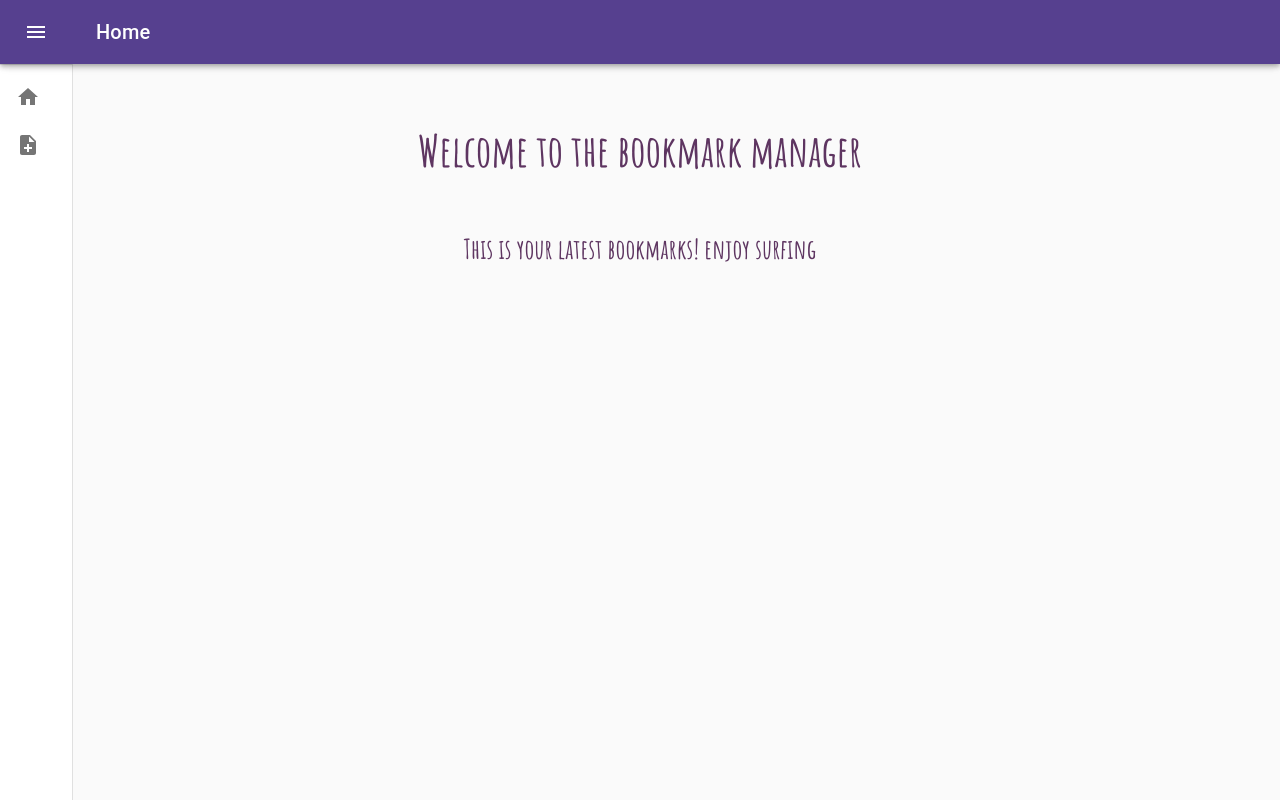
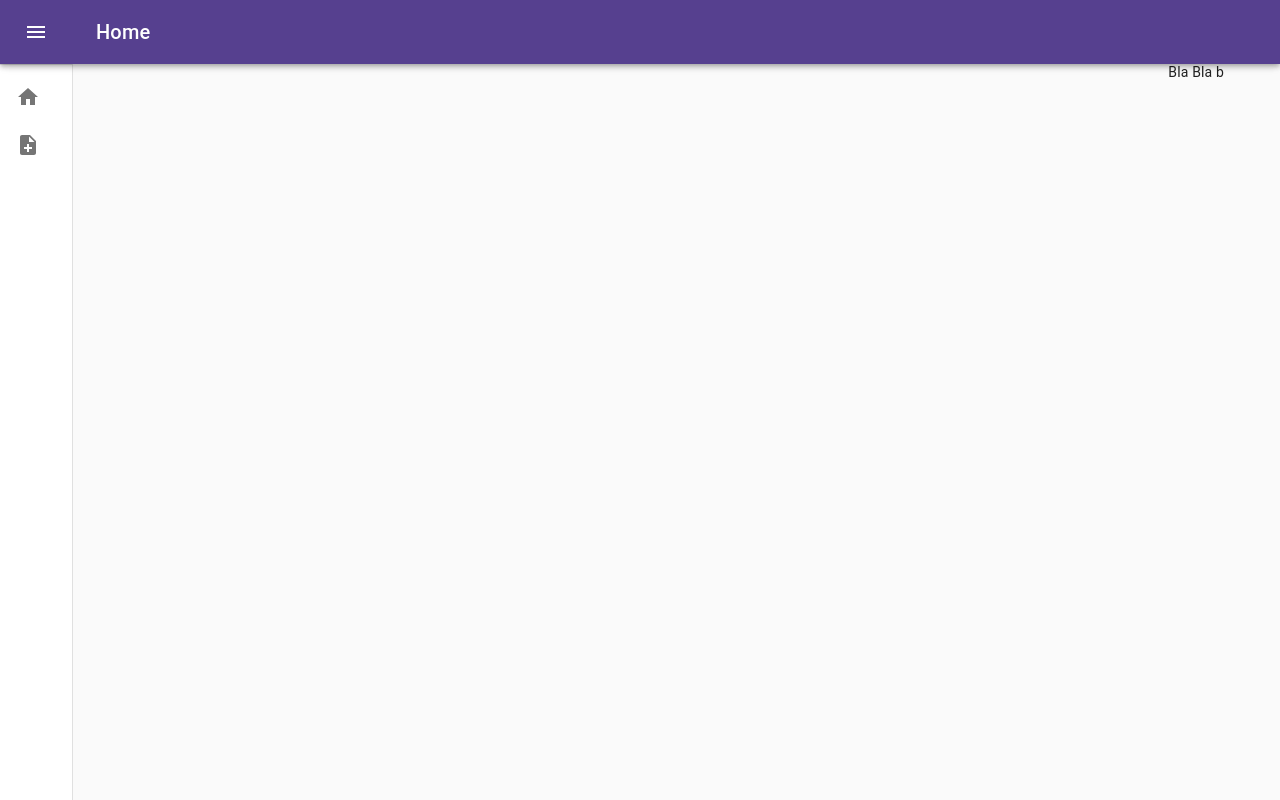
Before and after one commit to yadin12690/bookmark_manager, a React (Create React App) app: page /addNew in a window 1280 px wide. Before the commit this address led to /. Built offline with nearby package versions, Linux system fonts and the light colour scheme; a web font is replaced by a local one.

Commit message:
Add new component

```diff
--- a/src/components/AddBookmark.tsx
+++ b/src/components/AddBookmark.tsx
@@ -1 +1,19 @@
-import React from 'react'
+import React from 'react';
+import Container from '@material-ui/core/Container';
+
+function AddBookmark(): JSX.Element {
+
+    return (
+        <>
+            <Container maxWidth="sm">
+                <div>
+                    <span>Bla Bla b</span>
+                </div>
+
+
+            </Container>
+        </>
+    );
+}
+
+export { AddBookmark };
--- a/src/components/Drawer.tsx
+++ b/src/components/Drawer.tsx
@@ -1,6 +1,7 @@
 import React from 'react';
 import { Route, Switch, Redirect, useLocation } from 'react-router-dom';
 import { Home } from '../components/Home';
+import { AddBookmark } from '../components/AddBookmark';
 
 import clsx from 'clsx';
 import { useTheme } from '@material-ui/core/styles';
@@ -92,9 +93,9 @@ function HomeDrawer() {
                         <ListItemText primary="Home" />
                     </ListItem>
 
-                    <ListItem button component={Link} to={'/'}>
+                    <ListItem button component={Link} to={'/addNew'}>
                         <ListItemIcon>
-                            <Tooltip title="More">
+                            <Tooltip title="Add new bookmark">
                                 <NoteAddIcon />
                             </Tooltip>
                         </ListItemIcon>
@@ -109,6 +110,7 @@ function HomeDrawer() {
                         <Switch>
                             <Redirect from="/:url*(/+)" to={pathname.slice(0, -1)} />
                             <Route exact path="/" component={Home} />
+                            <Route path="/addNew" component={AddBookmark} />
                             <Redirect from="*" to="/" />
                         </Switch>
                     </div>
```
